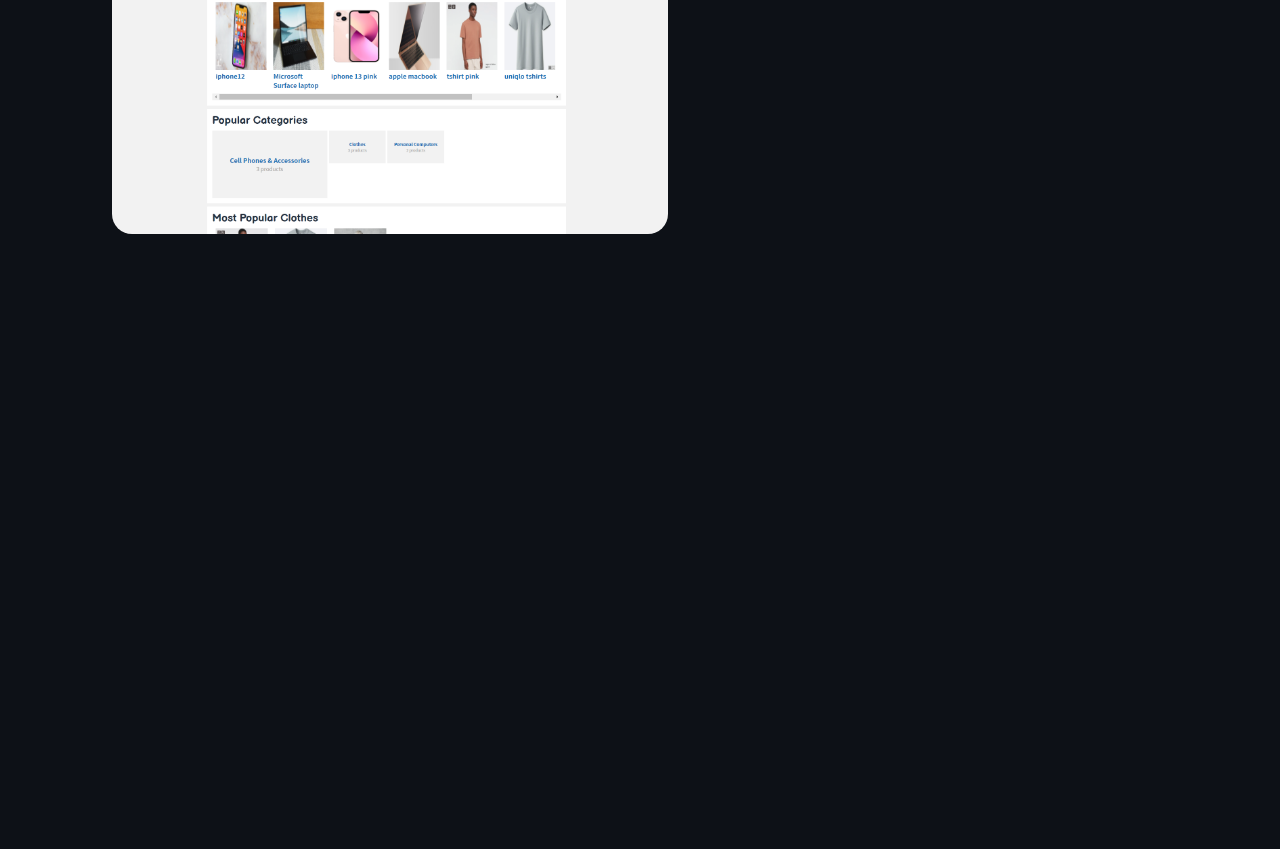
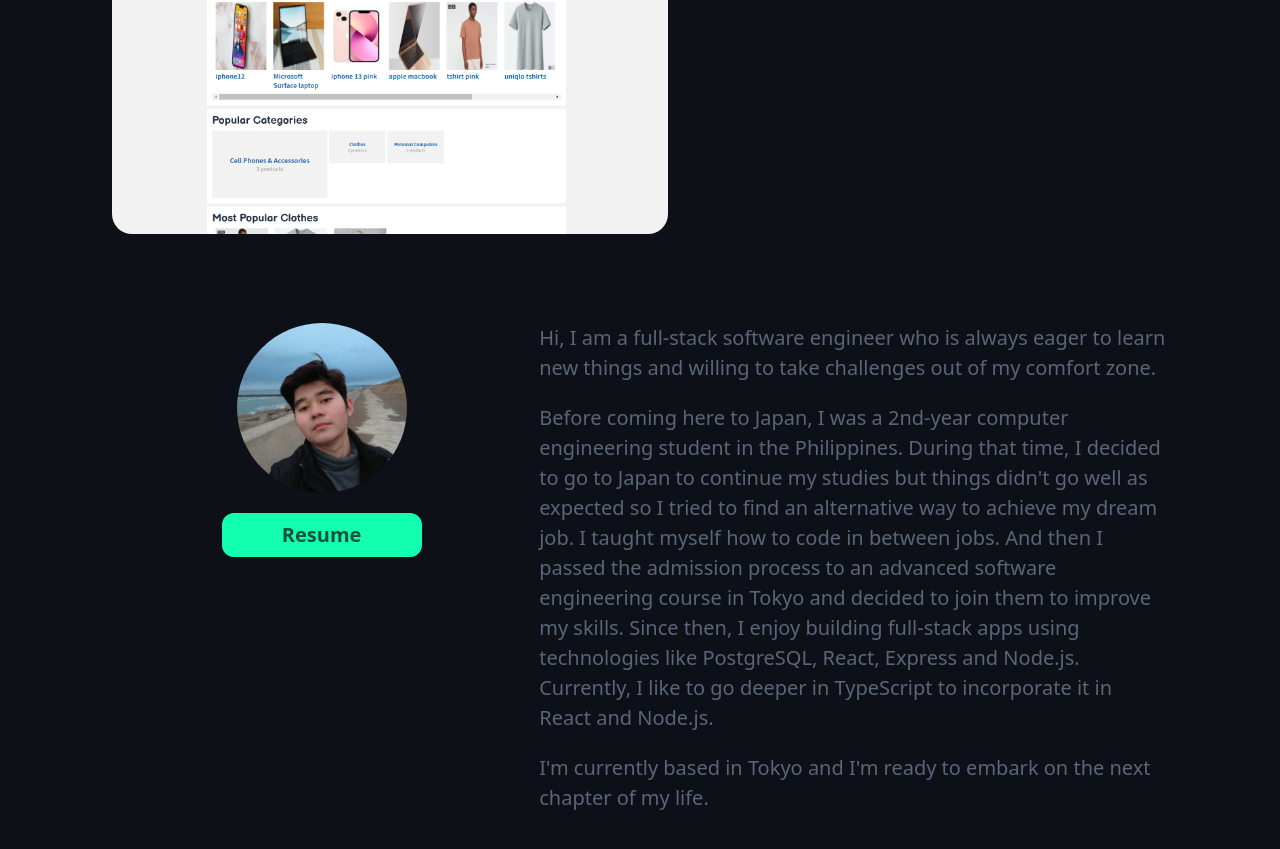
Before and after one commit to yuudev14/portfolio, a Next.js app: page / in a window 1280 px wide. Shown: the part 3121-3970 px from the top of the page. Before the commit the page ends 3480 px from the top, so only its background shows below. Built offline with nearby package versions, Linux system fonts and the light colour scheme.

Commit message:
add about me

```diff
--- /dev/null
+++ b/src/components/pages/index/AboutMe/index.tsx
@@ -0,0 +1,64 @@
+/* eslint-disable react/no-unescaped-entities */
+import React from "react";
+import Image from "next/image";
+import { Variants, motion } from "framer-motion";
+
+const AboutMe = () => {
+  const initialVariants: Variants = {
+    hidden: {
+      opacity: 0,
+      y: 900,
+    },
+    visible: {
+      opacity: 1,
+      y: 0,
+      transition: {
+        delay: 0.5,
+      },
+    },
+  };
+  return (
+    <section className="flex flex-col md:flex-row justify-center gap-9 md:gap-2">
+      <motion.div className="md:w-[40%] flex items-center flex-col gap-5">
+        <motion.figure
+          variants={initialVariants}
+          initial="hidden"
+          animate="visible"
+          className="w-[170px] h-[170px] rounded-full overflow-hidden">
+          <Image src="/images/yu.jpg" height={170} width={170} alt="banner" />
+        </motion.figure>
+        <button className="text-[#15513d] text-xl font-semibold px-4 py-2 w-full max-w-[200px] rounded-xl bg-[#12ffb0]">
+          Resume
+        </button>
+      </motion.div>
+      <motion.div
+        variants={initialVariants}
+        initial="hidden"
+        animate="visible"
+        className="md:w-[60%] flex flex-col gap-5 font-poppins font-normal dark:text-[#A3B3BC] text-[#5B6478] text-[20px]">
+        <p>
+          Hi, I am a full-stack software engineer who is always eager to learn
+          new things and willing to take challenges out of my comfort zone.
+        </p>
+        <p>
+          Before coming here to Japan, I was a 2nd-year computer engineering
+          student in the Philippines. During that time, I decided to go to Japan
+          to continue my studies but things didn't go well as expected so I
+          tried to find an alternative way to achieve my dream job. I taught
+          myself how to code in between jobs. And then I passed the admission
+          process to an advanced software engineering course in Tokyo and
+          decided to join them to improve my skills. Since then, I enjoy
+          building full-stack apps using technologies like PostgreSQL, React,
+          Express and Node.js. Currently, I like to go deeper in TypeScript to
+          incorporate it in React and Node.js.
+        </p>
+        <p>
+          I'm currently based in Tokyo and I'm ready to embark on the next
+          chapter of my life.
+        </p>
+      </motion.div>
+    </section>
+  );
+};
+
+export default AboutMe;
--- a/src/pages/index.tsx
+++ b/src/pages/index.tsx
@@ -2,6 +2,7 @@ import { Inter } from "next/font/google";
 import ProjectLists from "@/components/pages/index/ProjectList";
 import Timeline from "@/components/pages/index/Timeline";
 import Banner from "@/components/pages/index/Banner";
+import AboutMe from "@/components/pages/index/AboutMe";
 
 const inter = Inter({ subsets: ["latin"] });
 
@@ -11,6 +12,7 @@ export default function Home() {
       <Banner />
       <Timeline />
       <ProjectLists />
+      <AboutMe />
     </main>
   );
 }
--- a/src/styles/globals.css
+++ b/src/styles/globals.css
@@ -29,3 +29,25 @@ body {
   padding-right: 0;
   right: -100;
 }
+
+@media only screen and (max-width: 800px) {
+  .card {
+    flex: 0 0 100%;
+    max-width: 100%;
+  }
+
+  .card:nth-child(4n + 1),
+  .card:nth-child(4n + 4) {
+    flex: 0 0 100%;
+    max-width: 100%;
+  }
+  .card:nth-child(odd) {
+    padding-left: 25px;
+    left: -100;
+  }
+
+  .card:nth-child(even) {
+    padding-right: 25px;
+    right: -100;
+  }
+}
```
Also changed, not shown: public/images/yu.jpg (added), src/components/pages/index/Banner/index.tsx (renamed from src/components/pages/index/Banner.tsx).
